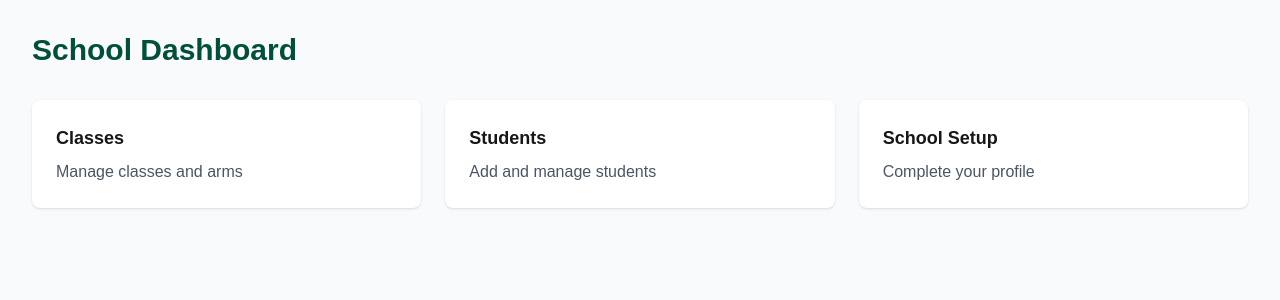
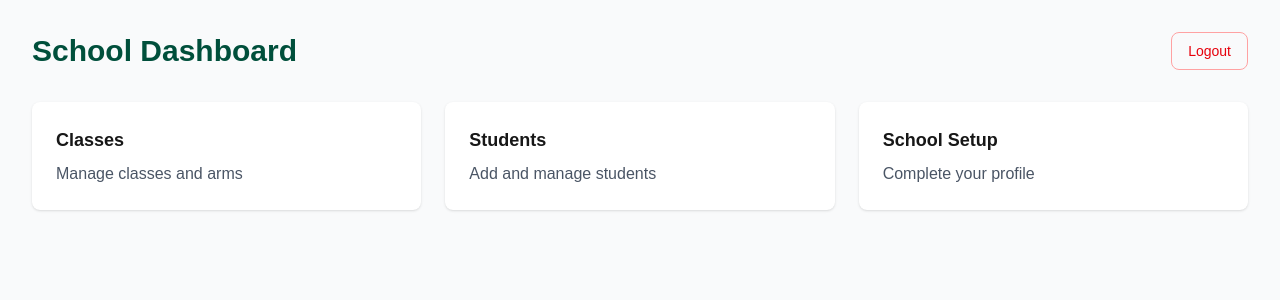
Before and after one commit to webdevomr/wisteria-mvp, a Next.js app: page /dashboard in a window 1280 px wide. Shown: the top 300 px of the page. Built offline with nearby package versions, Linux system fonts and the light colour scheme; no server answers.

Commit message:
Day 6: Add logout button to dashboard

```diff
--- a/app/dashboard/page.tsx
+++ b/app/dashboard/page.tsx
@@ -1,10 +1,32 @@
+'use client'
+
 import Link from 'next/link'
+import { supabase } from '@/lib/supabase'
+import { useRouter } from 'next/navigation'
 
 export default function DashboardPage() {
+  const router = useRouter()
+
+  const handleLogout = async () => {
+    await supabase.auth.signOut()
+    router.push('/login')
+    router.refresh()
+  }
+
   return (
     <main className="min-h-screen bg-gray-50 p-8">
-      <h1 className="text-3xl font-bold text-emerald-900 mb-8">School Dashboard</h1>
+      {/* Header with Logout */}
+      <div className="flex justify-between items-center mb-8">
+        <h1 className="text-3xl font-bold text-emerald-900">School Dashboard</h1>
+        <button
+          onClick={handleLogout}
+          className="px-4 py-2 text-sm text-red-600 border border-red-300 rounded-lg hover:bg-red-50"
+        >
+          Logout
+        </button>
+      </div>
 
+      {/* Dashboard Cards */}
       <div className="grid grid-cols-1 md:grid-cols-3 gap-6">
         <Link href="/dashboard/classes" className="bg-white p-6 rounded-lg shadow hover:shadow-md">
           <h3 className="font-bold text-lg mb-2">Classes</h3>
```
